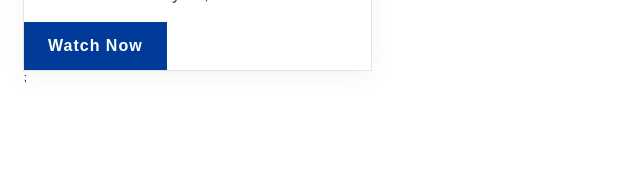
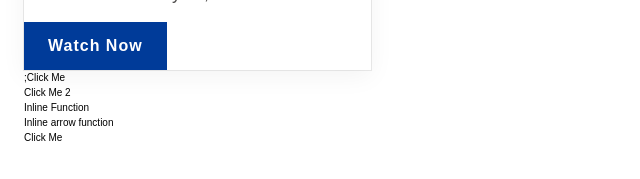
Before and after one commit to ashwinr-10/practice-react-js, a React (Vite) app in the folder practice_react/: page / in a window 1280 px wide. Shown: the part 2090-2269 px from the top of the page, without its empty margins (0-640 px from the left). Built offline with nearby package versions, Linux system fonts and the light colour scheme.

Commit message:
#23 Event Handling

```diff
--- a/practice_react/src/App.jsx
+++ b/practice_react/src/App.jsx
@@ -1,6 +1,7 @@
 
 import NetflixSeries from "./components/NetflixSeries";
 import "./components/Netflix.module.css"
+import { EventHandling } from "./components/EventHandling";
 //import "./components/Netflix.css"
 
  export const App = () => {
@@ -8,6 +9,7 @@ import "./components/Netflix.module.css"
      <section className="container">
         <h1 className="card-heading">List of Best Netflix Series</h1>
        <NetflixSeries/>;
+       <EventHandling/>
     </section>
 
   );
--- /dev/null
+++ b/practice_react/src/components/EventHandling.jsx
@@ -0,0 +1,25 @@
+export const EventHandling = () => {
+
+    function handleButtonClick(event) {
+        alert("Hey I am onClick Event");
+        console.log(event);
+    }
+
+    const handleWelcomeUser = (Users) => {
+        console.log(`Hey ${Users}, Welcome`);
+    }
+
+    return (
+        <>
+            <button onClick={handleButtonClick}>Click Me</button>
+            <br/>
+            <button onClick={(event) => handleButtonClick(event)}>Click Me 2</button>
+            <br/>
+            <button onClick={(event) => console.log(event)}>Inline Function</button>
+            <br/>
+            <button onClick={() => alert("Inline event function")}>Inline arrow function</button>
+            <br/>
+            <button onClick={() => handleWelcomeUser("ashwin")}>Click Me</button>
+        </>
+    );
+};
```
